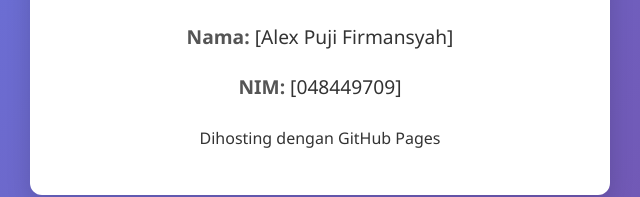
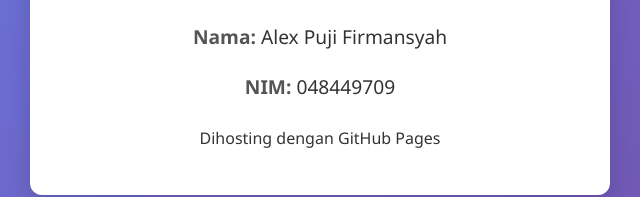
Before and after one commit to alexpujifirmansyah/nim-page-048449709, a plain HTML site: page index.html in a window 1280 px wide. Shown: the part 351-548 px from the top of the page, 320-960 px from the left. Drawn offline with Linux system fonts and the light colour scheme.

Commit message:
Update index.html

```diff
--- a/index.html
+++ b/index.html
@@ -43,8 +43,8 @@
 <body>
     <div class="container">
         <h1>Informasi Mahasiswa</h1>
-        <p><strong>Nama:</strong> [Alex Puji Firmansyah]</p>
-        <p><strong>NIM:</strong> [048449709]</p>
+        <p><strong>Nama:</strong> Alex Puji Firmansyah</p>
+        <p><strong>NIM:</strong> 048449709</p>
         <p><small>Dihosting dengan GitHub Pages</small></p>
     </div>
 </body>
```
